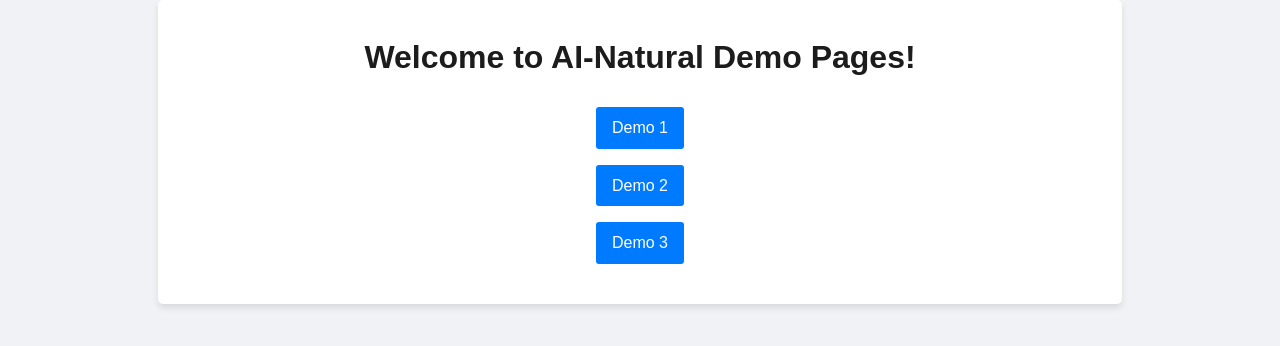
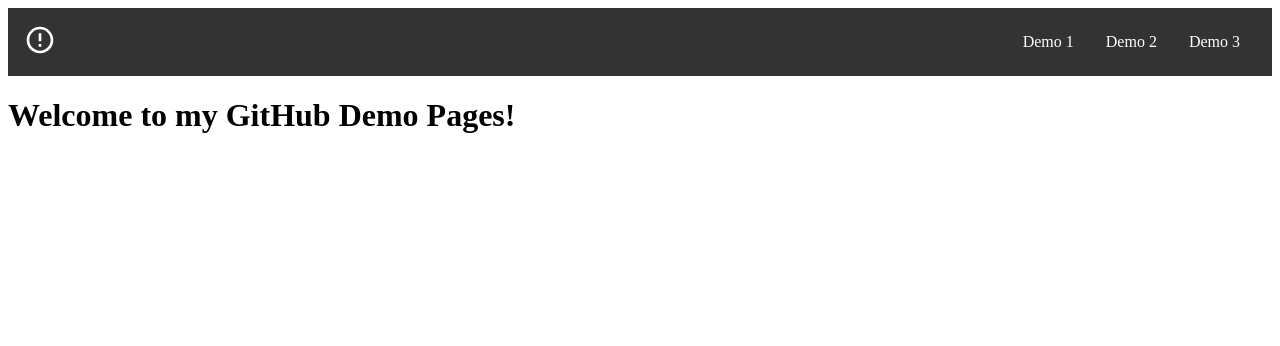
Before and after one commit to SamuelAina/My-GitHub-Demo-Pages, a plain HTML site: page index.html in a window 1280 px wide. Drawn offline with Linux system fonts and the light colour scheme.

Commit message:
new patterb for index.html

```diff
--- a/index.html
+++ b/index.html
@@ -5,75 +5,92 @@
     <meta charset="utf-8">
     <meta name="viewport" content="width=device-width, initial-scale=1">
     <style>
-        /* General styles */
-        body {
-            font-family: Arial, sans-serif;
-            background-color: #f0f2f5;
-            color: #333;
-            line-height: 1.6;
-            margin: 0;
-            padding: 0;
+        /* Add your previous CSS styles here */
+
+        /* Navbar styles */
+        .navbar {
+            display: flex;
+            justify-content: space-between;
+            align-items: center;
+            background-color: #333;
+            padding: 1rem;
         }
 
-        .container {
-            max-width: 900px;
-            margin: 0 auto;
-            padding: 2rem;
-            background-color: #fff;
-            border-radius: 5px;
-            box-shadow: 0 4px 6px rgba(0, 0, 0, 0.1);
+        .logo {
+            height: 2rem;
+            fill: #fff;
         }
 
-        h1 {
-            font-size: 2rem;
-            color: #1c1c1c;
-            text-align: center;
-            margin-top: 0;
-            margin-bottom: 1rem;
+        .hamburger-menu {
+            display: none;
+            font-size: 1.5rem;
+            color: #fff;
+            cursor: pointer;
         }
 
-        /* Links styles */
-        .demo-links {
+        .nav-links {
             display: flex;
-            flex-direction: column;
-            align-items: center;
         }
 
-        .demo-links a {
-            display: inline-block;
-            padding: 0.5rem 1rem;
-            background-color: #007bff;
+        .nav-links a {
             color: #fff;
             text-decoration: none;
-            border-radius: 3px;
-            margin: 0.5rem 0;
-            transition: background-color 0.3s;
+            padding: 0 1rem;
         }
 
-        .demo-links a:hover {
-            background-color: #0056b3;
+        .nav-links a:hover {
+            color: #007bff;
         }
 
         /* Media queries for responsiveness */
-        @media screen and (max-width: 600px) {
-            h1 {
-                font-size: 1.5rem;
+        @media screen and (max-width: 768px) {
+            .hamburger-menu {
+                display: block;
             }
 
-            .container {
-                padding: 1rem;
+            .nav-links {
+                display: none;
+            }
+
+            .nav-links.responsive {
+                display: flex;
+                flex-direction: column;
+                position: absolute;
+                top: 100%;
+                left: 0;
+                background-color: #333;
+                width: 100%;
             }
         }
     </style>
 </head>
 <body>
-    <div class="container">
-        <h1>Welcome to AI-Natural Demo Pages!</h1>
-        <div class="demo-links">
+    <!-- Add the navbar -->
+    <nav class="navbar">
+        <a href="#">
+            <!-- Add sample SVG image as logo -->
+            <svg class="logo" xmlns="http://www.w3.org/2000/svg" viewBox="0 0 24 24">
+                <path d="M12 2C6.48 2 2 6.48 2 12s4.48 10 10 10 10-4.48 10-10S17.52 2 12 2zm0 18c-4.41 0-8-3.59-8-8s3.59-8 8-8 8 3.59 8 8-3.59 8-8 8zm-1-13h2v6h-2zm0 8h2v2h-2z"/>
+            </svg>
+        </a>
+        <div class="nav-links">
             <a href="Demo1.html">Demo 1</a>
             <a href="Demo2.html">Demo 2</a>
             <a href="Demo3.html">Demo 3</a>
         </div>
+        <span class="hamburger-menu" onclick="toggleMenu()">&#9776;</span>
+    </nav>
+
+    <!-- Your previous container code -->
+    <div class="container">
+        <h1>Welcome to my GitHub Demo Pages!</h1>
     </div>
+
+    <script>
+        function toggleMenu() {
+            const navLinks = document.querySelector(".nav-links");
+            navLinks.classList.toggle("responsive");
+        }
+    </script>
 </body>
 </html>
```
